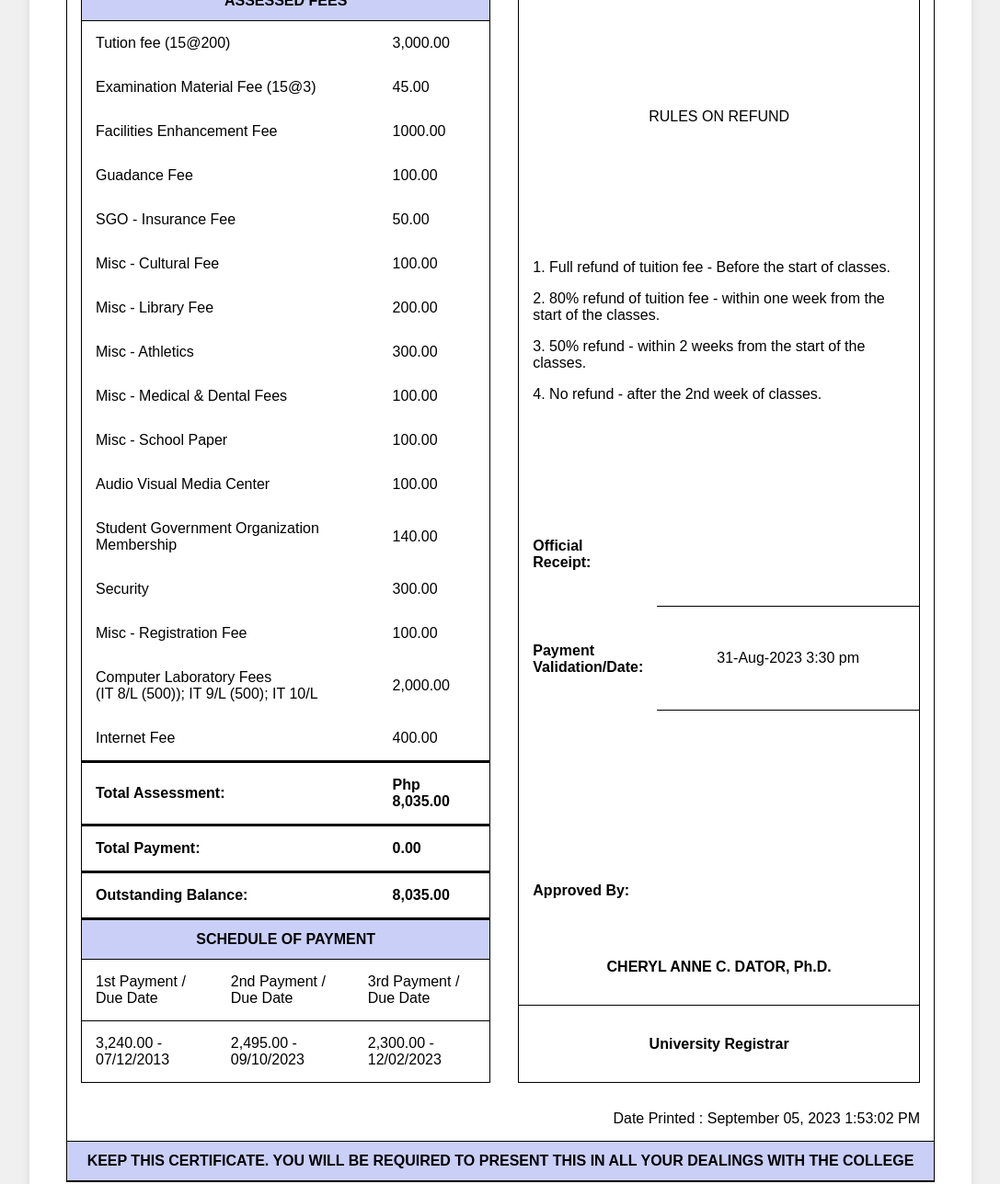
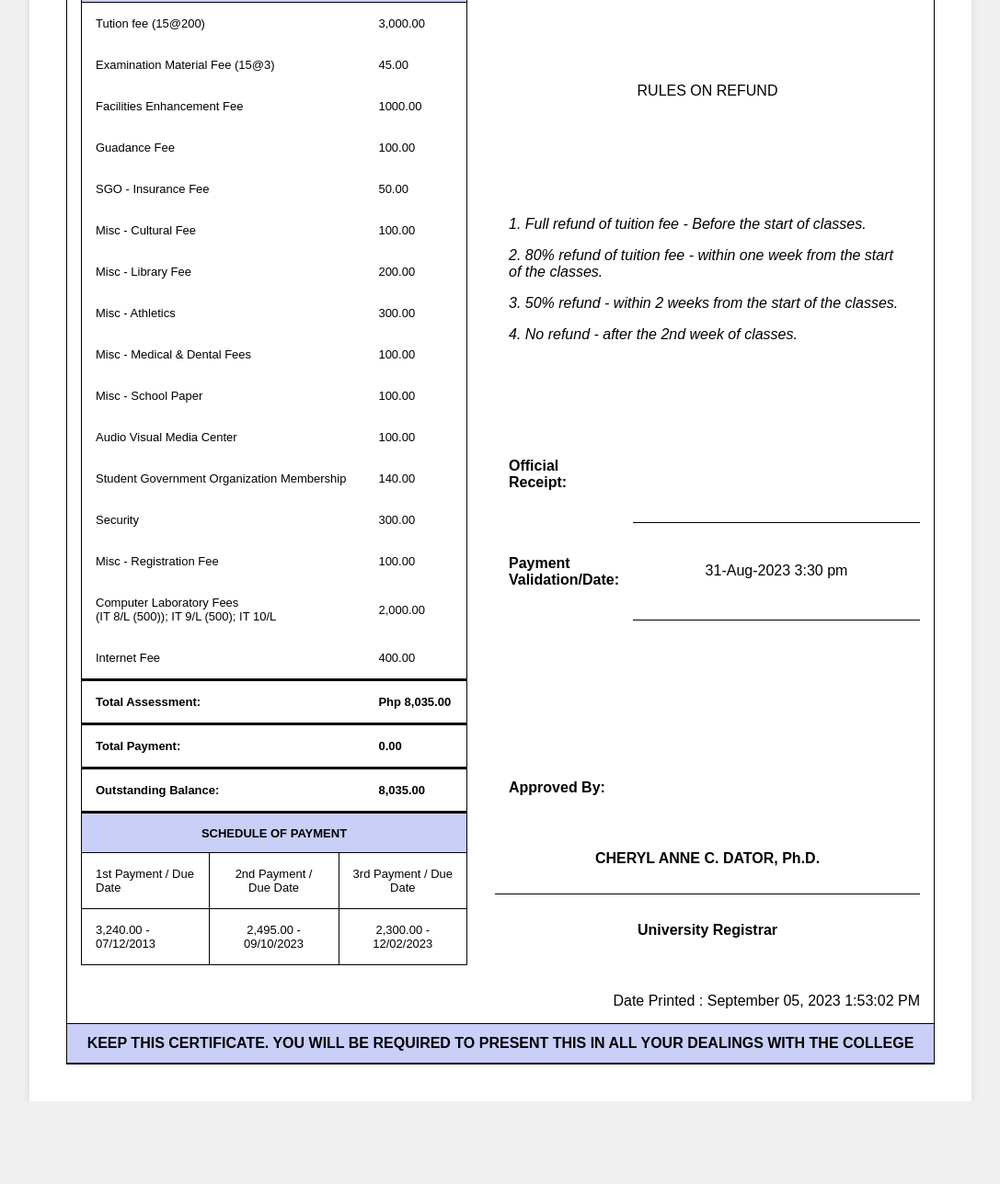
Before and after one commit to zipypie/web-system, a plain HTML site: page index.html in a window 1280 px wide. Shown: the part 1422-2710 px from the top of the page at 92% size, without its empty margins (96-1183 px from the left). After the commit the page ends 2620 px from the top, so only its background shows below. Drawn offline with Linux system fonts and the light colour scheme.

Commit message:
added the styles for the table below

```diff
--- a/style.css
+++ b/style.css
@@ -83,3 +83,27 @@ span {
 .b_bot {
     border-bottom: 1px solid black;
 }
+p{
+    font-size: medium;
+    font-style: italic;
+    text-align: start;
+}
+.table2{
+    margin: 0;
+    padding: 0;
+    letter-spacing: 0;
+    font-size: small;
+}
+.b_side{
+    text-align: center;
+    border-left: 1px solid black;
+}
+.table3{
+    width: fit-content;
+    margin: 0%;
+    padding: 0%;
+    border: none;
+}
+.color{
+    background-color: red;
+}
```
